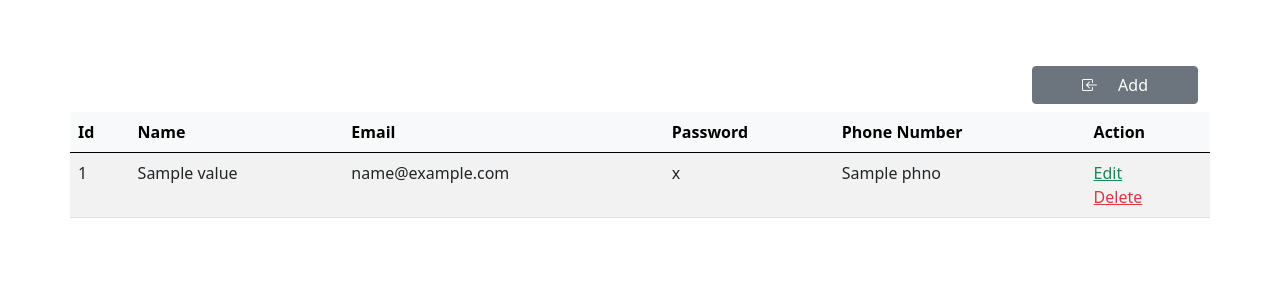
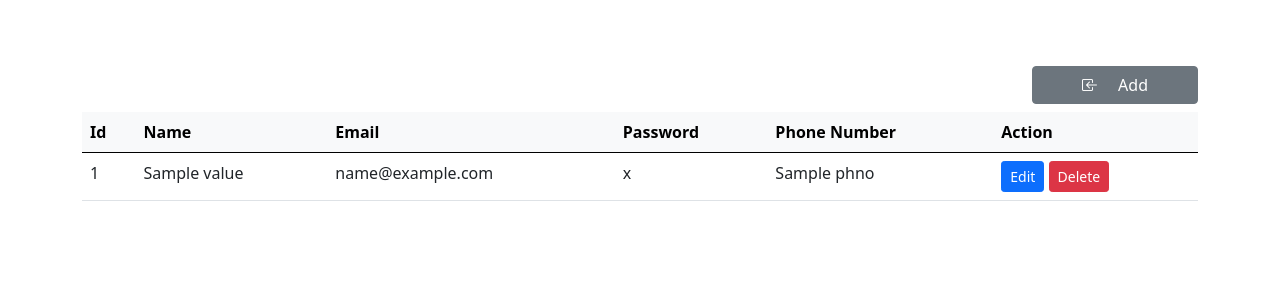
Before and after one commit to Selvasa/crudoperation, a CodeIgniter app: the page made by crud/application/views/table.php in a window 1280 px wide. Shown: the top 300 px of the page. Run offline with CodeIgniter, Linux system fonts and the light colour scheme; tables that the repository leaves empty or names only in its code hold one stand-in row (values such as "Sample post"); the template is opened without the code that fills it: most values are stand-ins (such as "Sample title", 1, 10 or a date in 2020); some libraries are stand-ins or nearby versions.

Commit message:
commit success full

```diff
--- a/crud/application/views/table.php
+++ b/crud/application/views/table.php
@@ -20,7 +20,9 @@
                     <a class='text-decoration-none text-white' href='<?php echo base_url('index.php/crudcontroller')?>'>
                     <button class='btn btn-secondary w-100'> <i class="bi bi-box-arrow-in-left pe-3"></i> Add </button></a>
         </div>
-        <table class='table table-striped table-responsive table-hover mt-2'>
+        <!-- create the table and add user-->
+        <div class='table-responsive-md'>
+            <table class='table mt-2 '>
                 <thead class='table-light'>
                     <tr>
                     <th>Id</th>
@@ -40,11 +42,12 @@
                     <td><?php echo $row-> email?></td>
                     <td><?php echo $row-> password?></td>
                     <td><?php echo $row-> phno?></td>
-                <td><a href='<?php echo base_url('index.php/crudcontroller/edit/'.$row->id ) ?>' class='text-success'>Edit </a><br>
-                <a href='<?php echo base_url().'index.php/crudcontroller/delete/'.$row->id ?>' class='text-danger'> Delete</a></td>
+                    <td><a href='<?php echo base_url('index.php/crudcontroller/edit/'.$row->id ) ?>' class='text-success'><button class='btn btn-primary btn-sm'> Edit </button></a>
+                    <a href='<?php echo base_url().'index.php/crudcontroller/delete/'.$row->id ?>' class='text-danger'><button class='btn btn-danger btn-sm'>Delete</button></a></td>
                 </tr>
                 <?php }?>
             </table>
         </div>
+    </div>
 </body>
 </html>
```
Also changed, not shown: crud/application/controllers/Crudcontroller.php (+6 -7 lines), crud/application/models/Crudmodel.php (+7 -5 lines). Lines whose indentation alone changed are shown as unchanged.
